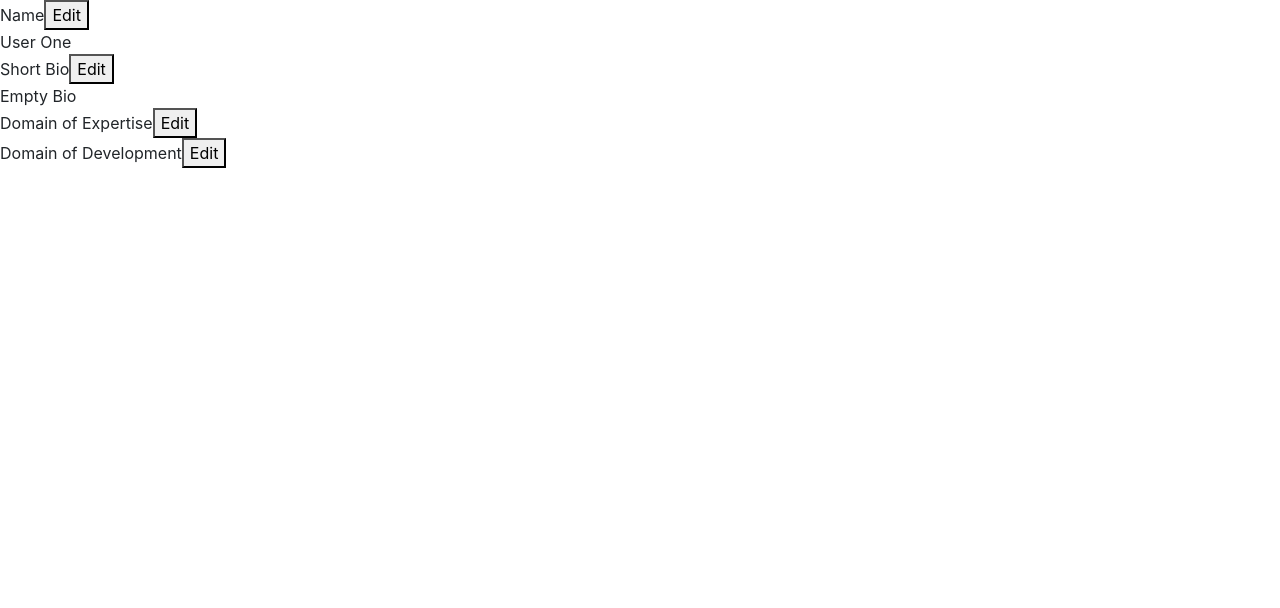
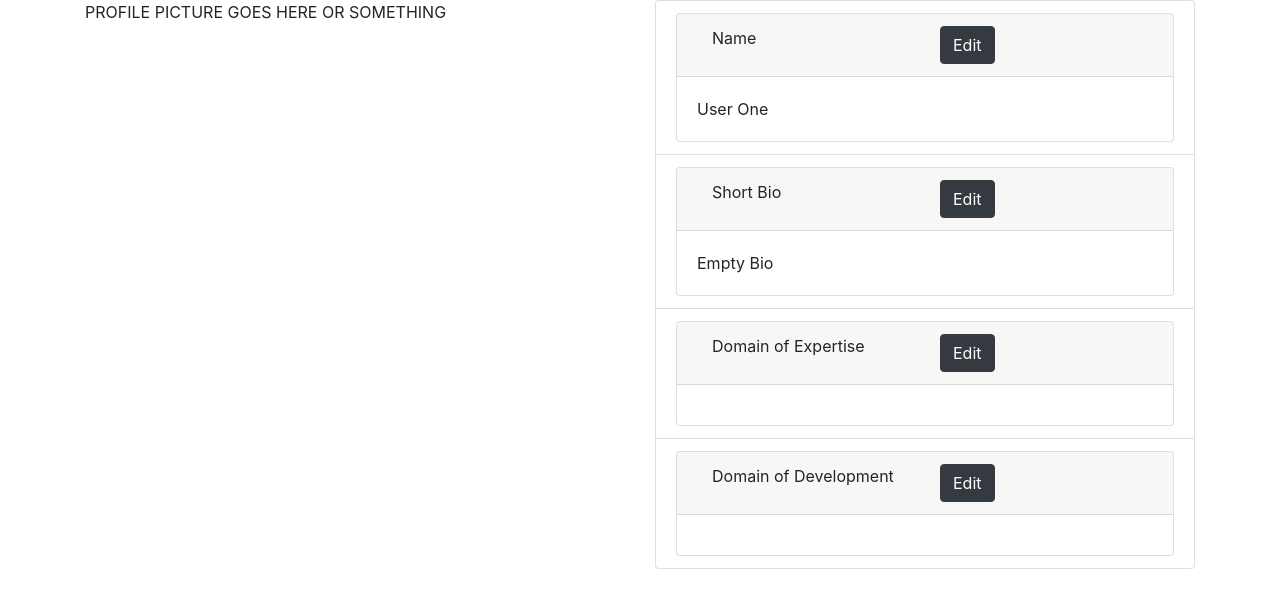
Before and after one commit to jgab13/TalentSwap, a React (Create React App) app in the folder talent_swap/: page /UserDashboard in a window 1280 px wide. Shown: the top 608 px of the page. Built offline with nearby package versions, Linux system fonts and the light colour scheme.

Commit message:
Improve layout of UserDashboard.

```diff
--- a/talent_swap/src/react-components/UserDashboard/index.js
+++ b/talent_swap/src/react-components/UserDashboard/index.js
@@ -1,5 +1,6 @@
 import React from "react";
 import {UserContext} from "./../../react-contexts/user-context";
+import { ListGroup, ListGroupItem, Container, Row, Col } from 'react-bootstrap';
 import UserProfileField from "./../../react-components/UserProfileField";
 
 class UserDashboard extends React.Component {
@@ -7,12 +8,27 @@ class UserDashboard extends React.Component {
         return (
             <UserContext.Consumer>
                 {(user) => (
-                    <div>
-                        <UserProfileField fieldName="Name" fieldValue={user.name} changeValue={user.changeName} />
-                        <UserProfileField fieldName="Short Bio" fieldValue={user.bio} changeValue={user.changeBio} />
-                        <UserProfileField fieldName="Domain of Expertise" fieldValue={user.expertise} changeValue={user.changeExpertise} />
-                        <UserProfileField fieldName="Domain of Development" fieldValue={user.development} changeValue={user.changeDevelopment} />
-                    </div>
+                    <Container>
+                        <Row>
+                            <Col>PROFILE PICTURE GOES HERE OR SOMETHING</Col>
+                            <Col>
+                                <ListGroup>
+                                    <ListGroupItem>
+                                        <UserProfileField fieldName="Name" fieldValue={user.name} changeValue={user.changeName} />
+                                    </ListGroupItem>
+                                    <ListGroupItem>
+                                        <UserProfileField fieldName="Short Bio" fieldValue={user.bio} changeValue={user.changeBio} />
+                                    </ListGroupItem>
+                                    <ListGroupItem>
+                                        <UserProfileField fieldName="Domain of Expertise" fieldValue={user.expertise} changeValue={user.changeExpertise} />
+                                    </ListGroupItem>
+                                    <ListGroupItem>
+                                        <UserProfileField fieldName="Domain of Development" fieldValue={user.development} changeValue={user.changeDevelopment} />
+                                    </ListGroupItem>
+                                </ListGroup>
+                            </Col>
+                        </Row>
+                    </Container>
                 )}
             </UserContext.Consumer>
         )
--- a/talent_swap/src/react-components/UserProfileField/index.js
+++ b/talent_swap/src/react-components/UserProfileField/index.js
@@ -1,4 +1,5 @@
 import React from "react";
+import { Button, Card, Container, Row, Col } from 'react-bootstrap';
 
 class UserProfileField extends React.Component {
     constructor(props) {
@@ -30,21 +31,29 @@ class UserProfileField extends React.Component {
 
     render() {
         const fieldNameHeading = (
-            <div>
-                <span>{this.state.fieldName}</span>
-                <button onClick={this.toggleEdit}>
-                    {this.state.editing ? "Save" : "Edit"}
-                </button>
-            </div>
+            <Container>
+                <Row>
+                    <Col><span>{this.state.fieldName}</span></Col>
+                    <Col>
+                        <Button variant="dark" onClick={this.toggleEdit}>
+                            {this.state.editing ? "Save" : "Edit"}
+                        </Button>
+                    </Col>
+                </Row>
+            </Container>
         );
         const fieldValueText = this.state.editing
-            ? <input type="text" value={this.state.fieldValue} onChange={this.handleInputChange} />
+            ? <textarea type="text" value={this.state.fieldValue} onChange={this.handleInputChange}></textarea>
             : <div>{this.state.fieldValue}</div>;
         return (
-            <div>
-                {fieldNameHeading}
-                {fieldValueText}
-            </div>
+            <Card>
+                <Card.Header>
+                    {fieldNameHeading}
+                </Card.Header>
+                <Card.Body>
+                    {fieldValueText}
+                </Card.Body>
+            </Card>
         )
     }
 }
```
